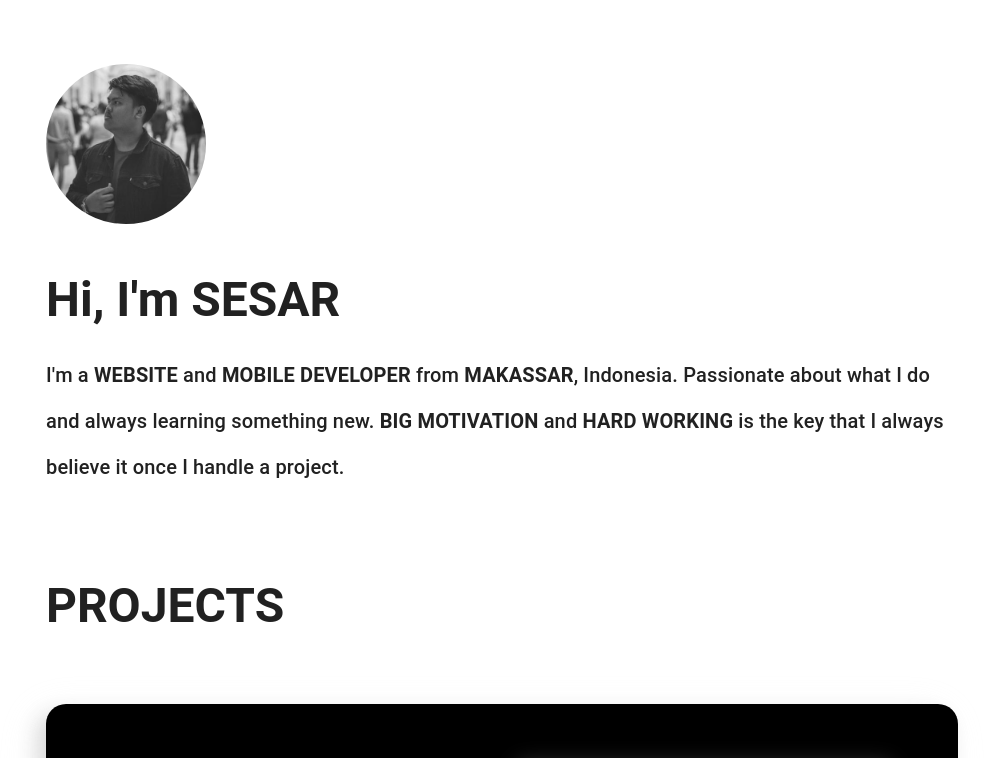
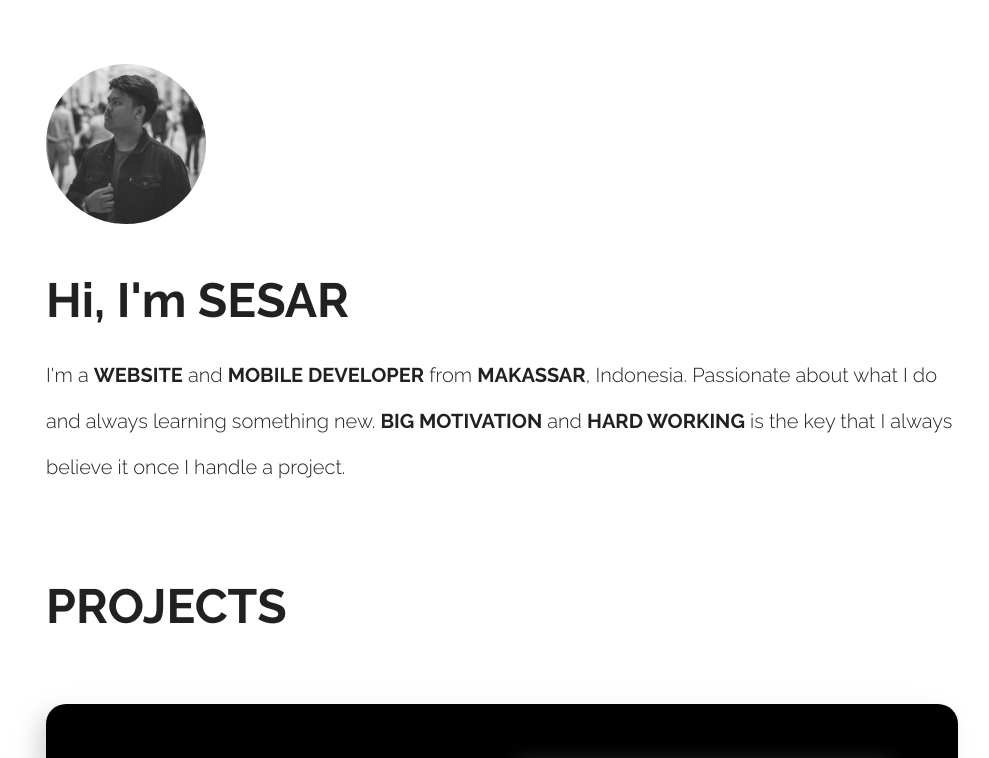
Before and after one commit to Makassar-Developer-Society/belajar-react-resume, a React (Create React App) app: page / in a window 1280 px wide. Shown: the top 758 px of the page, without its empty margins (138-1127 px from the left). Built offline with nearby package versions, Linux system fonts and the light colour scheme.

Commit message:
init: font

```diff
--- a/src/App.css
+++ b/src/App.css
@@ -1,6 +1,7 @@
 .App {
   text-align: center;
   background-color: #fff;
+  font-family: 'Epilogue', sans-serif;
 }
 
 .App-logo {
--- a/src/App.js
+++ b/src/App.js
@@ -1,12 +1,22 @@
 import React from 'react';
 import './App.css';
 import Resume from './pages/Index';
+import { createMuiTheme } from '@material-ui/core/styles';
+import { ThemeProvider } from '@material-ui/styles';
+
+const theme = createMuiTheme({
+  typography: {
+    fontFamily: 'Raleway'
+  }
+});
 
 function App() {
   return (
-    <div className="App">
-      <Resume />
-    </div>
+    <ThemeProvider theme={theme}>
+      <div className="App">
+        <Resume />
+      </div>
+    </ThemeProvider>
   );
 }
 
--- a/src/index.css
+++ b/src/index.css
@@ -1,10 +1,20 @@
 body {
   margin: 0;
-  font-family: -apple-system, BlinkMacSystemFont, 'Segoe UI', 'Roboto', 'Oxygen',
-    'Ubuntu', 'Cantarell', 'Fira Sans', 'Droid Sans', 'Helvetica Neue',
-    sans-serif;
+  font-family: 'Epilogue';
   -webkit-font-smoothing: antialiased;
   -moz-osx-font-smoothing: grayscale;
+}
+
+@font-face {
+  font-family: 'Raleway';
+  src: local('Raleway'), url(./assets/fonts/Raleway-Light.ttf) format('truetype');
+  font-weight: normal;
+}
+
+@font-face {
+  font-family: 'Raleway';
+  src: local('Raleway'), url(./assets/fonts/Raleway-Bold.ttf) format('truetype');
+  font-weight: bold;
 }
 
 code {
```
Also changed, not shown: src/assets/fonts/Raleway-Bold.ttf (added), src/assets/fonts/Raleway-Light.ttf (added).
